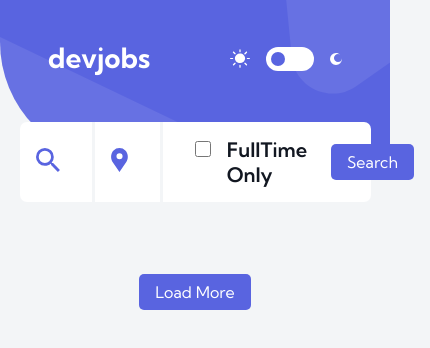
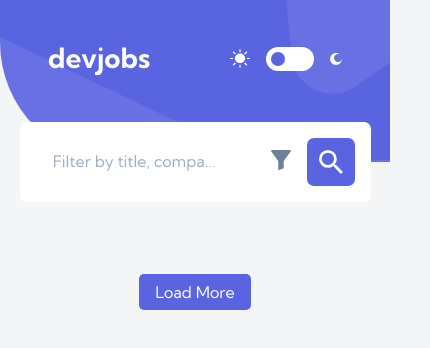
Before and after one commit to EdouardHrgt/devjobs, a Vue app: page / in a window 390 px wide. Shown: the top 348 px of the page, 430 px wide, since content can reach past the window. Built offline with nearby package versions, Linux system fonts and the light colour scheme.

Commit message:
Searchbar version mobile OK (modal, icons...)

```diff
--- a/src/App.vue
+++ b/src/App.vue
@@ -3,6 +3,16 @@
     <router-view />
   </div>
 </template>
+
+<script>
+export default {
+  computed: {
+    test() {
+      return this.$store.state.theme;
+    },
+  },
+};
+</script>
 
 <style>
 @import url('https://fonts.googleapis.com/css2?family=Kumbh+Sans:wght@100;200;300;400;500;600;700;800;900&display=swap');
@@ -37,6 +47,7 @@
   /* Miscs */
   --bar-width: 1110px;
 }
+
 * {
   margin: 0;
   padding: 0;
--- a/src/components/Header.vue
+++ b/src/components/Header.vue
@@ -18,7 +18,7 @@ export default {
   name: 'HeaderBar',
   data() {
     return {
-      theme: false,
+      theme: null,
       darkTheme: false, // Activate css ball moving
     };
   },
@@ -26,6 +26,7 @@ export default {
     switchTheme() {
       this.theme = !this.theme;
       this.theme ? (this.darkTheme = true) : (this.darkTheme = false);
+      this.$store.state.theme = this.theme
     },
     toHome() {
       this.$router.push(`/`);
--- a/src/store/index.js
+++ b/src/store/index.js
@@ -6,6 +6,7 @@ Vue.use(Vuex);
 export default new Vuex.Store({
   state: {
     jobsList: DataList,
+    theme: false,
   },
   getters: {
     fetchOneJob(state, id){
--- a/src/views/HomeView.vue
+++ b/src/views/HomeView.vue
@@ -1,11 +1,12 @@
 <template>
   <div class="home">
+    <div class="global-filter" v-if="modal" @click="modal = !modal"></div>
     <HeaderBar />
     <!-- Search bar -->
     <form class="searchbar">
-      <div class="form-group">
+      <div class="form-group mobile-input">
         <label for="filter">
-          <img src="../assets/desktop/icon-search.svg" alt="search icon" />
+          <img src="../assets/desktop/icon-search.svg" alt="search icon" class="search-icon" />
         </label>
         <input
           type="text"
@@ -14,13 +15,36 @@
           placeholder="Filter by title, companies, expertise..."
         />
       </div>
-      <div class="form-group group-location">
+
+      <div class="form-group group-location group-location-pc">
         <label for="location">
           <img src="../assets/desktop/icon-location.svg" alt="location icon" />
         </label>
         <input type="text" name="location" id="location" placeholder="Filter by location..." />
       </div>
+
       <div class="form-group last-group">
+        <div class="last-group-checkbox last-group-checkbox-pc">
+          <label for="fulltime" class="last-group-label">{{ texts.label }}</label>
+          <input type="checkbox" name="fulltime" id="fulltime" />
+        </div>
+
+        <input type="submit" value="Search" class="submit-btn submit-pc" />
+        <div class="modal-mobile" @click="modal = !modal">
+          <img src="../assets/mobile/icon-filter.svg" alt="open the modal" />
+        </div>
+        <input type="submit" value="" class="submit-btn-mobile" />
+      </div>
+
+      <!-- Mobile form modal -->
+      <div class="modal-view" v-if="modal">
+        <div class="form-group group-location">
+          <label for="location">
+            <img src="../assets/desktop/icon-location.svg" alt="location icon" />
+          </label>
+          <input type="text" name="location" id="location" placeholder="Filter by location..." />
+        </div>
+
         <div class="last-group-checkbox">
           <label for="fulltime" class="last-group-label">{{ texts.label }}</label>
           <input type="checkbox" name="fulltime" id="fulltime" />
@@ -32,15 +56,14 @@
     <!-- Main section -->
     <main>
       <section class="grid">
-        <a
-          href="#"
+        <router-link
           class="jobs"
           v-for="job in myJobs"
           :key="job.id"
-          @click="toJob(job.company, job.id)"
+          :to="{ path: 'job/' + job.company + '/' + job.id }"
         >
           <div class="logo" :style="{ background: job.logoBackground }">
-            <img :src="require('../assets/logos/'+job.logo)" :alt="job.position" />
+            <img :src="require('../assets/logos/' + job.logo)" :alt="job.position" />
           </div>
 
           <div class="jobs-text">
@@ -49,7 +72,7 @@
             <p class="company">{{ job.company }}</p>
             <p class="location">{{ job.location }}</p>
           </div>
-        </a>
+        </router-link>
       </section>
       <button>Load More</button>
     </main>
@@ -72,6 +95,7 @@ export default {
         SmallLabel: 'FullTime',
       },
       timeout: null,
+      modal: false,
     };
   },
   computed: {
@@ -109,6 +133,14 @@ export default {
 </script>
 
 <style scoped>
+.global-filter {
+  position: fixed;
+  inset: 0;
+  background-color: black;
+  opacity: 0.5;
+  z-index: 9;
+  cursor: pointer;
+}
 .searchbar {
   max-width: var(--bar-width);
   margin: auto;
@@ -143,6 +175,7 @@ label {
 input[type='text'] {
   width: 90%;
   padding: 0.5rem 0;
+  text-overflow: ellipsis;
 }
 
 input::placeholder {
@@ -159,6 +192,12 @@ input::placeholder {
   font-size: var(--m-font);
   font-weight: 600;
   order: 2;
+}
+
+.submit-btn-mobile,
+.modal-mobile,
+.modal-view {
+  display: none;
 }
 
 #fulltime {
@@ -186,8 +225,12 @@ input::placeholder {
   background-color: var(--clr-white);
 }
 
-.jobs:hover .jobs-text {
-  opacity: 0.7;
+.jobs:hover {
+  background-color: var(--clr-violet);
+}
+
+.jobs:hover .location {
+  color: var(--clr-white);
 }
 
 .jobs .logo {
@@ -257,6 +300,71 @@ button:hover,
 }
 
 @media screen and (max-width: 650px) {
+  .form-group {
+    flex: 0;
+  }
+  .mobile-input {
+    min-width: 155px;
+    flex-grow: 1;
+  }
+  .search-icon {
+    display: none;
+  }
+  .last-group {
+    justify-content: end;
+  }
+  .modal-mobile {
+    display: block;
+    margin: 0 1rem;
+    cursor: pointer;
+  }
+
+  .group-location-pc,
+  .last-group-checkbox-pc {
+    display: none;
+  }
+
+  .submit-pc {
+    display: none;
+  }
+  .submit-btn-mobile {
+    background-color: var(--clr-violet);
+    background-image: url('../assets/mobile/icon-search.svg');
+    background-repeat: no-repeat;
+    background-position: center;
+    display: block;
+    width: 48px;
+    height: 48px;
+    border-radius: 7px;
+    cursor: pointer;
+    transition: 0.3s;
+  }
+  .submit-btn-mobile:hover {
+    background-color: var(--clr-light-violet);
+  }
+  .modal-view {
+    display: block;
+    border-radius: 7px;
+    background-color: var(--clr-white);
+    position: fixed;
+    z-index: 10;
+    top: 50%;
+    transform: translate(0, -50%);
+    left: 5%;
+    right: 5%;
+    overflow: hidden;
+  }
+  .modal-view .group-location {
+    border-bottom: 1px solid var(--clr-dark-grey);
+    padding: 2rem 1rem;
+  }
+  .modal-view .last-group-checkbox {
+    padding: 2rem 1rem;
+  }
+  .modal-view .submit-btn {
+    width: calc(100% - 2rem);
+    padding: 1rem 0;
+  }
   .grid {
     grid-template-columns: repeat(1, 1fr);
     grid-row-gap: 3rem;
--- a/src/views/JobView.vue
+++ b/src/views/JobView.vue
@@ -78,9 +78,9 @@ export default {
     };
   },
   created() {
+    console.log(this.$route.params.id);
     this.job = this.$store.state.jobsList.find((x) => x.id == this.id);
   },
-  methods: {},
 };
 </script>
 
```
Also changed, not shown: src/assets/mobile/icon-search.svg (added).
